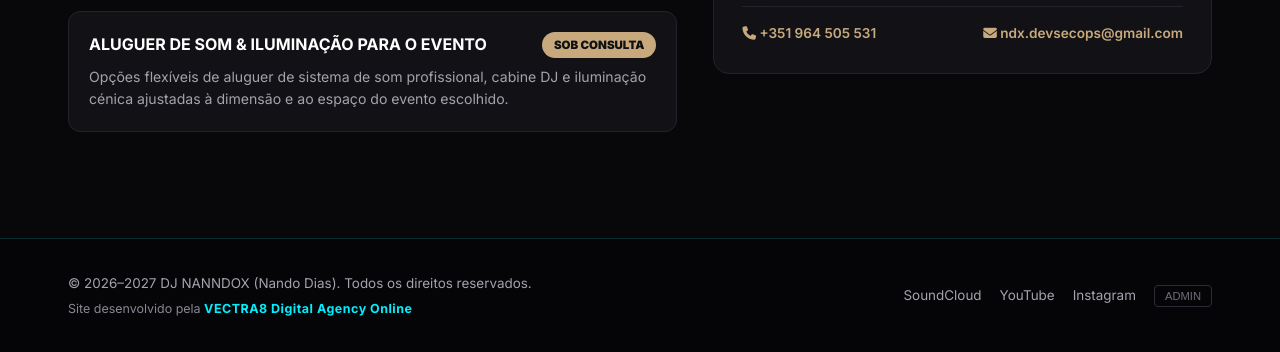
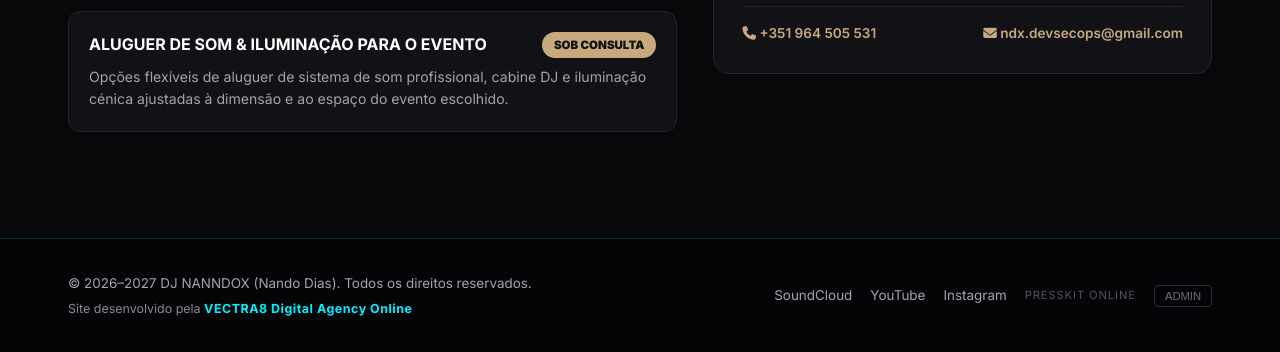
Before and after one commit to nanndox/dj-nanndox-site, a plain HTML site: page index.html in a window 1280 px wide. Shown: the part 4855-5207 px from the top of the page. Drawn offline with Linux system fonts and the light colour scheme.

Commit message:
feat: adiciona acesso discreto PRESSKIT ONLINE no rodape

```diff
--- a/index.html
+++ b/index.html
@@ -340,6 +340,7 @@
         <a href="https://soundcloud.com/nanndox" target="_blank" rel="noopener">SoundCloud</a>
         <a href="https://www.youtube.com/@djnanndox" target="_blank" rel="noopener">YouTube</a>
         <a href="https://instagram.com/djnanndox" target="_blank" rel="noopener">Instagram</a>
+        <a href="presskit-nanndox.html" class="discreet-epk-link">PRESSKIT ONLINE</a>
         <button id="openAdminBtn" class="admin-trigger">ADMIN</button>
       </div>
     </div>
--- a/style.css
+++ b/style.css
@@ -909,6 +909,18 @@ input:focus, select:focus {
   color: var(--neon-cyan);
 }
 
+.discreet-epk-link {
+  color: #52525e !important;
+  font-size: 0.7rem;
+  letter-spacing: 0.08em;
+  text-decoration: none;
+  transition: color 0.25s ease;
+}
+
+.discreet-epk-link:hover {
+  color: var(--neon-cyan) !important;
+}
+
 .admin-trigger {
   background: transparent;
   border: 1px solid #2c2c36;
```
